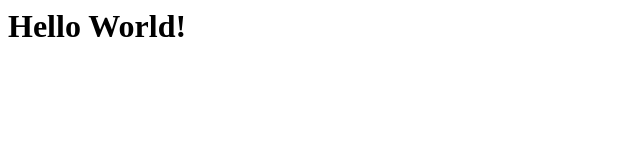
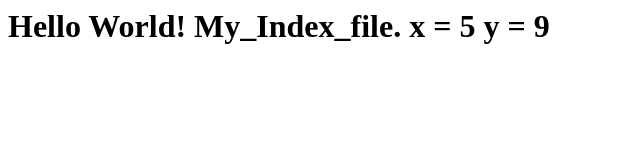
Before and after one commit to rlohar/MyProjects, a plain HTML site: page index.html in a window 1280 px wide. Shown: the whole page, without its empty margins (0-640 px from the left). Drawn offline with Linux system fonts and the light colour scheme.

Commit message:
modified index

```diff
--- a/index.html
+++ b/index.html
@@ -1,3 +1,6 @@
 <html>
 <h1>
 Hello World!
+My_Index_file.
+x = 5
+y = 9
```
